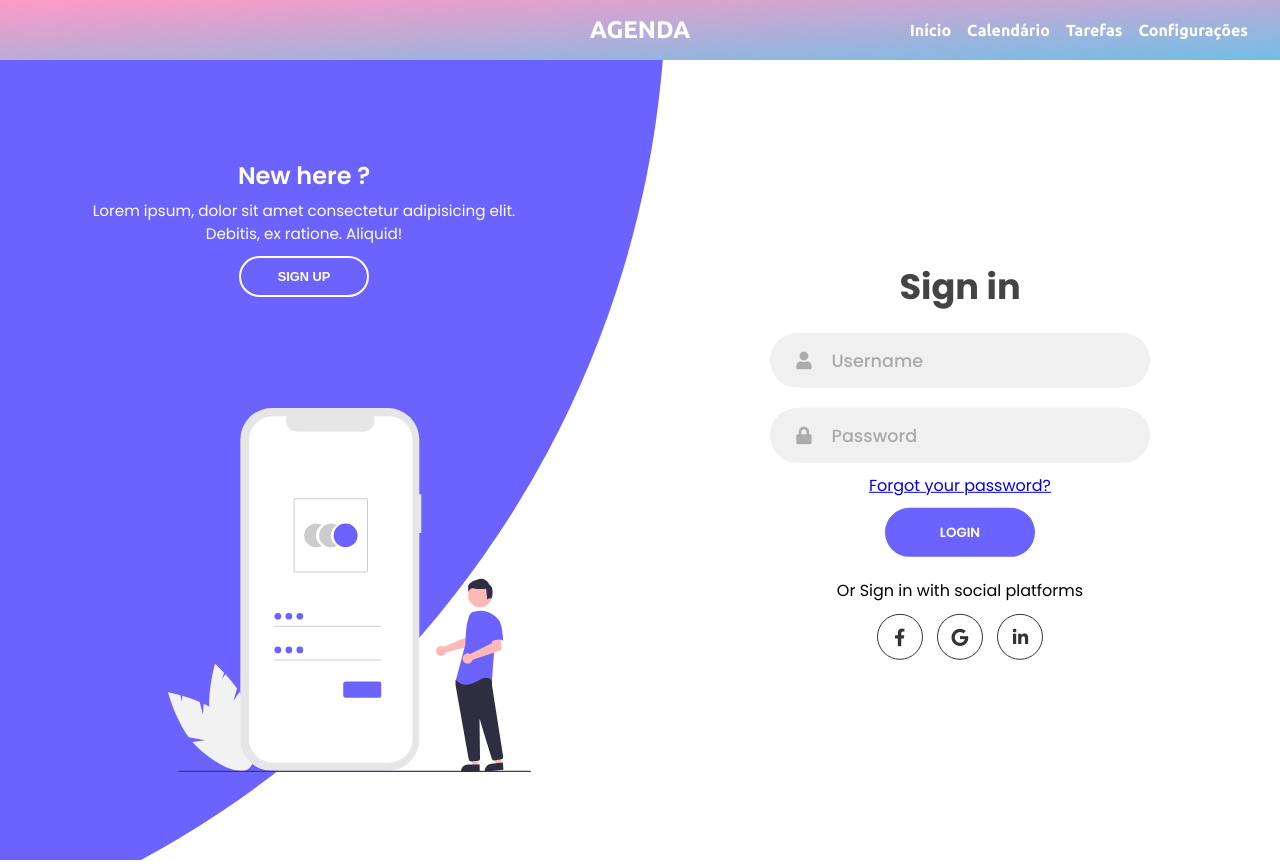
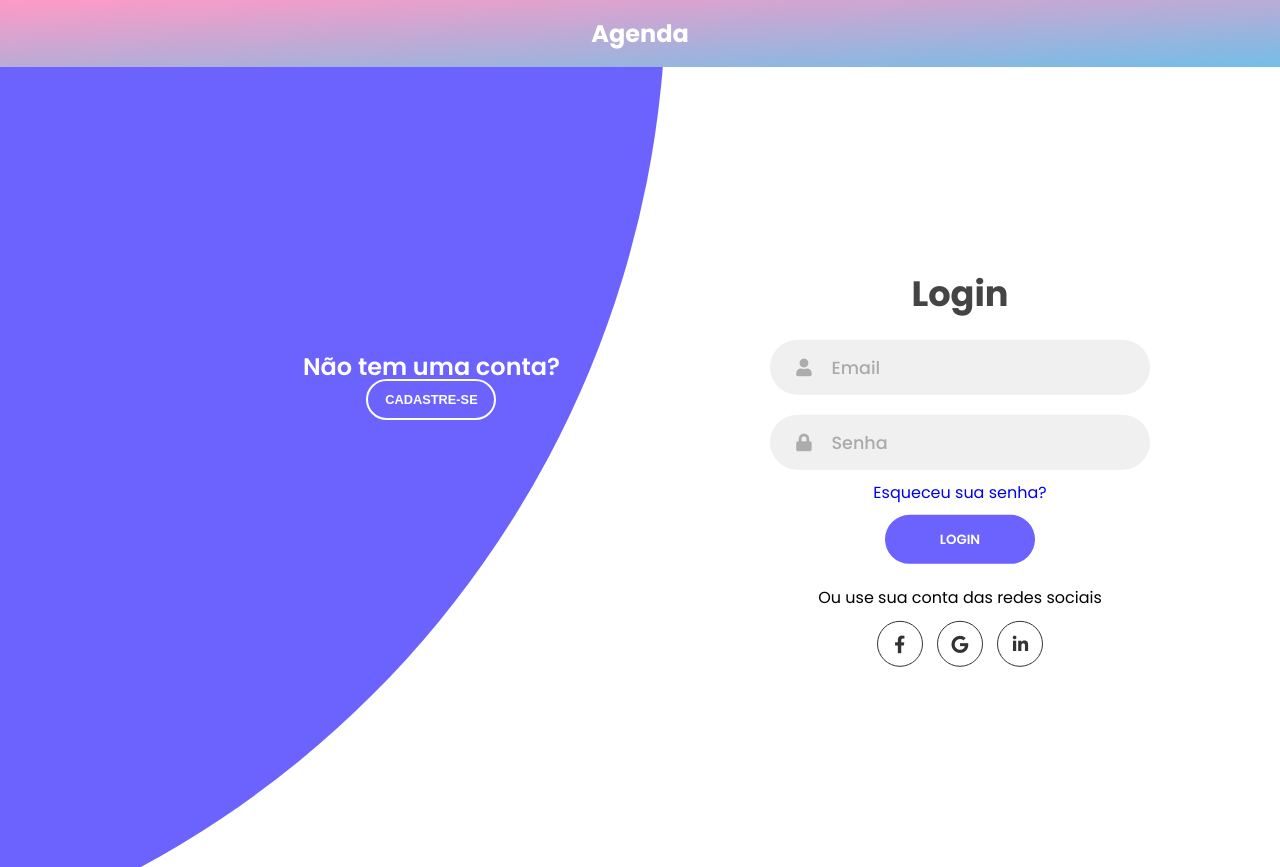
Before and after one commit to leonardokinouchi/Agenda-online-Front-end, a plain HTML site: page LoginPage.html in a window 1280 px wide. Drawn offline with Linux system fonts and the light colour scheme; a web font is replaced by a local one.

Commit message:
Add files via upload

```diff
--- a/LoginPage.html
+++ b/LoginPage.html
@@ -6,39 +6,32 @@
     <script src="https://kit.fontawesome.com/64d58efce2.js" crossorigin="anonymous"></script>
     <link rel="stylesheet" href="styleLogin.css"/>
     <title>Sign in / Sign up Form</title>
+    <link rel="icon" type="image/x-icon" href="favicon.ico">
     <link rel="stylesheet" href="https://use.fontawesome.com/releases/v5.8.2/css/all.css"
       integrity="sha384-oS3vJWv+0UjzBfQzYUhtDYW+Pj2yciDJxpsK1OYPAYjqT085Qq/1cq5FLXAZQ7Ay"
       crossorigin="anonymous">
     <link href="https://fonts.googleapis.com/css2?family=Fraunces:ital,opsz,wght@0,9..144,100..900;1,9..144,100..900&family=Inter:wght@100..900&family=Parkinsans:wght@300..800&family=Ubuntu:ital,wght@0,300;0,400;0,500;0,700;1,300;1,400;1,500;1,700&display=swap" rel="stylesheet">
   </head>
   <header>
-    <div class="logo">AGENDA</div>
-    <nav>
-      <ul>
-        <li><a href="LoginPage.html">Início</a></li>
-        <li><a href="index.html">Calendário</a></li>
-        <li><a href="#">Tarefas</a></li>
-        <li><a href="#">Configurações</a></li>
-      </ul>
-    </nav>
+    <a class="logo" href="index.html">Agenda</a>
   </header>
   <body>
     <div class="container">
       <div class="forms-container">
         <div class="signin-signup">
-          <form action="#" class="sign-in-form">
-            <h2 class="title">Sign in</h2>
+          <form action="/login" method="POST" class="sign-in-form">
+            <h2 class="title">Login</h2>
               <div class="input-field">
                 <i class="fas fa-user"></i>
-              <input type="text" placeholder="Username" />
+                <input type="text" placeholder="Email" />
               </div>
               <div class="input-field">
                 <i class="fas fa-lock"></i>
-              <input type="password" placeholder="Password" />
+                <input type="password" placeholder="Senha" />
               </div>
-            <p> <a class="social-text" href="#">Forgot your password?</a></p>
+              <p> <a class="social-text" id="Esqueceu" href="#">Esqueceu sua senha?</a></p>
               <input type="submit" value="Login" class="btn solid" />
-            <p class="social-text">Or Sign in with social platforms</p>
+            <p class="social-text">Ou use sua conta das redes sociais</p>
 
             <div class="social-media">
               <a href="#" class="social-icon">
@@ -53,11 +46,11 @@
             </div>
 
           </form>
-          <form action="#" class="sign-up-form">
-            <h2 class="title">Sign up</h2>
+          <form action="/register" method="POST" class="sign-up-form">
+            <h2 class="title">Cadastre-se</h2>
             <div class="input-field">
               <i class="fas fa-user"></i>
-              <input type="text" placeholder="Username" />
+              <input type="text" placeholder="Nome" />
             </div>
             <div class="input-field">
               <i class="fas fa-envelope"></i>
@@ -65,10 +58,10 @@
             </div>
             <div class="input-field">
               <i class="fas fa-lock"></i>
-              <input type="password" placeholder="Password" />
+              <input type="password" placeholder="Senha" />
             </div>
-            <input type="submit" class="btn" value="Sign up" />
-            <p class="social-text">Or Sign up with social platforms</p>
+            <input type="submit" class="btn" value="Cadastrar" />
+            <p class="social-text">Ou use sua conta das redes sociais</p>
 
             <div class="social-media">
               <a href="#" class="social-icon">
@@ -89,29 +82,19 @@
       <div class="panels-container">
         <div class="panel left-panel">
           <div class="content">
-            <h3>New here ?</h3>
-            <p>
-              Lorem ipsum, dolor sit amet consectetur adipisicing elit. Debitis,
-              ex ratione. Aliquid!
-            </p>
+            <h3>Não tem uma conta?</h3>
             <button class="btn transparent" id="sign-up-btn">
-              Sign up
+              Cadastre-se
             </button>
           </div>
-          <img src="login.svg" class="image" alt="" />
         </div>
         <div class="panel right-panel">
           <div class="content">
-            <h3>One of us ?</h3>
-            <p>
-              Lorem ipsum dolor sit amet consectetur adipisicing elit. Nostrum
-              laboriosam ad deleniti.
-            </p>
+            <h3>Já tem uma conta?</h3>
             <button class="btn transparent" id="sign-in-btn">
-              Sign in
+              Login
             </button>
           </div>
-          <img src="reg.svg" class="image" alt="" />
         </div>
       </div>
     </div>
--- a/style.css
+++ b/style.css
@@ -1,52 +1,103 @@
+/*CSS*/
+
 * {
   margin: 0;
   padding: 0;
   box-sizing: border-box;
-  }
-
-  body {
   font-family: "Ubuntu", serif;
-    background-color: #f8f9fa;
-    color: #333;
 }
 
 header {
-    font-family: "Ubuntu", serif;
   background-image: linear-gradient(to bottom right, rgb(255, 154, 198), rgb(115, 190, 231));
   color: rgb(255, 255, 255);
+  padding: 1rem 2rem;
+  width: 100%;
+  display: flex; /* Flexbox aplicado */
+  justify-content: space-between; /* Espaçamento entre logo, navegação e login */
+  align-items: center; /* Alinhamento vertical */
+}
+
+nav {
   display: flex;
-    justify-content: center;
   align-items: center;
-    padding: 1rem 2rem;
-    position: relative;
+}
+
+nav ul {
+  display: flex;
+  list-style: none;
+  gap: 1rem;
+}
+
+nav ul li a {
+  color: white;
+  text-decoration: none;
+  font-weight: bold;
+  font-size: 1rem;
+}
+
+nav a:hover, .login:hover{
+  background-color: #6C63FF;
+  color: white;
 }
 
 .logo{
-    text-align: center;
-  }
-
-  header nav {
-    position: absolute;
-    right: 2rem;
-  }
-
-  header .logo {
-    font-family: "Ubuntu", serif;
   font-size: 1.5rem;
   font-weight: bold;
 }
 
-  header nav ul {
-    list-style: none;
-    display: flex;
-    gap: 1rem;
+.login{
+  color: white;
+  text-decoration: none;
+  font-size: 1rem;
+  font-weight: bold;
 }
 
-  header nav a {
-    font-family: "Ubuntu", serif;
+a.icon {
+  display: none;
+  font-size: 1.5rem;
+  cursor: pointer;
   color: white;
-    text-decoration: none;
-    font-weight: bold;
+}
+
+@media screen and (max-width: 600px) {
+  nav ul {
+    display: none;
+    position: absolute;
+    right: 0;
+    flex-direction: column;
+    padding: 1rem 1rem;
+    width: 10rem;
+    margin-top: 13.2rem;
+  }
+
+  nav ul.active {
+    display: flex;
+    position: absolute;
+    right: 0;
+    flex-direction: column;
+    background-color: #6C63FF80;
+    padding: 1rem 1rem;
+    width: 10rem;
+    margin-top: 13.2rem;
+  }
+
+  a.icon {
+    display: block;
+  }
+
+}
+
+@media screen and (max-width: 600px) {
+  main {
+    display: flex;
+    flex-direction: column;
+    flex-wrap: wrap;
+  }
+
+  .week, .month {
+    grid-template-columns: repeat(auto-fit, minmax(50px, 1fr));
+    gap: 0.5rem;
+  }
 }
 
 main {
@@ -64,14 +115,12 @@
 }
 
 .sidebar h2 {
-    font-family: "Ubuntu", serif;
   margin-bottom: 1rem;
   text-align: center;
 }
 
 .sidebar.left ul li {
   font-weight: 400;
-    font-family: "Ubuntu", serif;
   border-radius: 8px;
   background-color: #f0f0f0;
   padding: 10px;
@@ -93,7 +142,6 @@
 }
 
 .calendar h2 {
-    font-family: "Ubuntu", serif;
   padding-top: 2em;
   margin-bottom: 1rem;
 }
@@ -147,7 +195,6 @@
 }
 
 .month .day {
-    font-family: "Ubuntu", serif;
   font-weight: 700;
   padding: 1rem;
   background-color: #febddd7b;
--- a/styleLogin.css
+++ b/styleLogin.css
@@ -7,42 +7,20 @@
 }
 
 header {
-  font-family: "Ubuntu", serif;
   background-image: linear-gradient(to bottom right, rgb(255, 154, 198), rgb(115, 190, 231));
   color: rgb(255, 255, 255);
-  display: flex;
-  justify-content: center;
-  align-items: center;
   padding: 1rem 2rem;
   position: relative;
+  display: flex; /* Flexbox aplicado */
+  justify-content: center; /* Espaçamento entre logo, navegação e login */
+  align-items: center; /* Alinhamento vertical */
 }
 
 .logo{
-  text-align: center;
-}
-
-header nav {
-  position: absolute;
-  right: 2rem;
-}
-
-header .logo {
-  font-family: "Ubuntu", serif;
   font-size: 1.5rem;
   font-weight: bold;
-}
-
-header nav ul {
-  list-style: none;
-  display: flex;
-  gap: 1rem;
-}
-
-header nav a {
-  font-family: "Ubuntu", serif;
   color: white;
   text-decoration: none;
-  font-weight: bold;
 }
 
 body,
@@ -165,10 +143,19 @@ form.sign-in-form {
   font-size: 1.1rem;
   transition: 0.3s;
 }
+#Esqueceu{
+  text-decoration: none;
+}
+
+#Esqueceu:hover{
+  text-decoration: underline;
+
+}
 
 .social-icon:hover {
   color: #6C63FF;
   border-color: #6C63FF;
+  transform: translateY(-5px);
 }
 
 .btn {
@@ -230,12 +217,12 @@ form.sign-in-form {
 
 .left-panel {
   pointer-events: all;
-  padding: 3rem 17% 2rem 12%;
+  transform: translate(-80px, -80px);
 }
 
 .right-panel {
   pointer-events: none;
-  padding: 3rem 12% 2rem 17%;
+  transform: translate(-300px,-80px);
 }
 
 .panel .content {
@@ -341,20 +328,15 @@ form.sign-in-form {
 
   .right-panel {
     grid-row: 3 / 4;
+    transform: translate(-5px, -50px);
   }
 
   .left-panel {
     grid-row: 1 / 2;
-  }
-
-  .image {
-    width: 200px;
-    transition: transform 0.9s ease-in-out;
-    transition-delay: 0.6s;
+    transform: translate(5px, 50px);
   }
 
   .panel .content {
-    padding-right: 15%;
     transition: transform 0.9s ease-in-out;
     transition-delay: 0.8s;
   }
```
Also changed, not shown: calendario.js (+4 -23 lines), index.html (+6 -1 lines), favicon.ico (added). Lines whose indentation alone changed are shown as unchanged.
